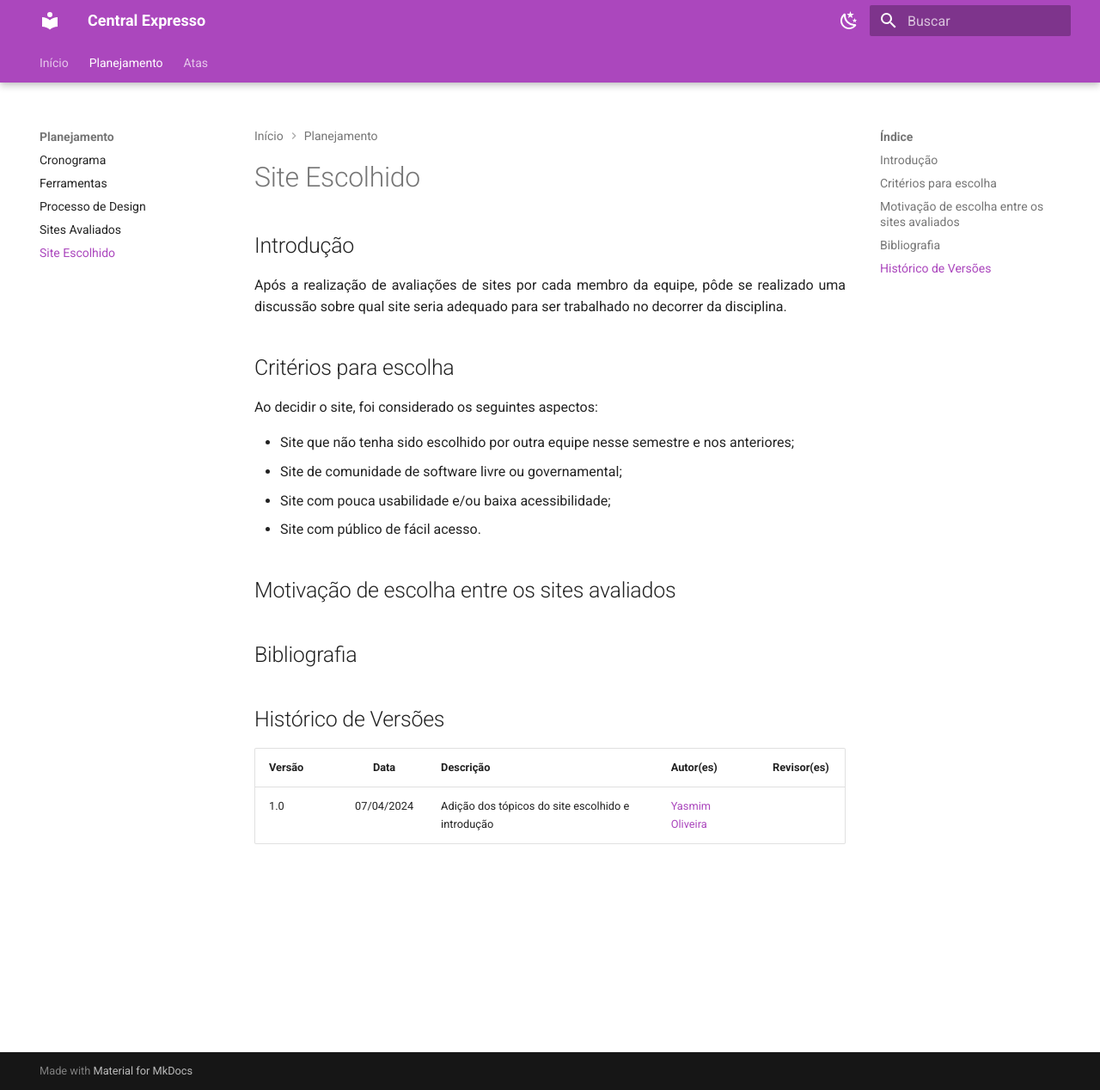
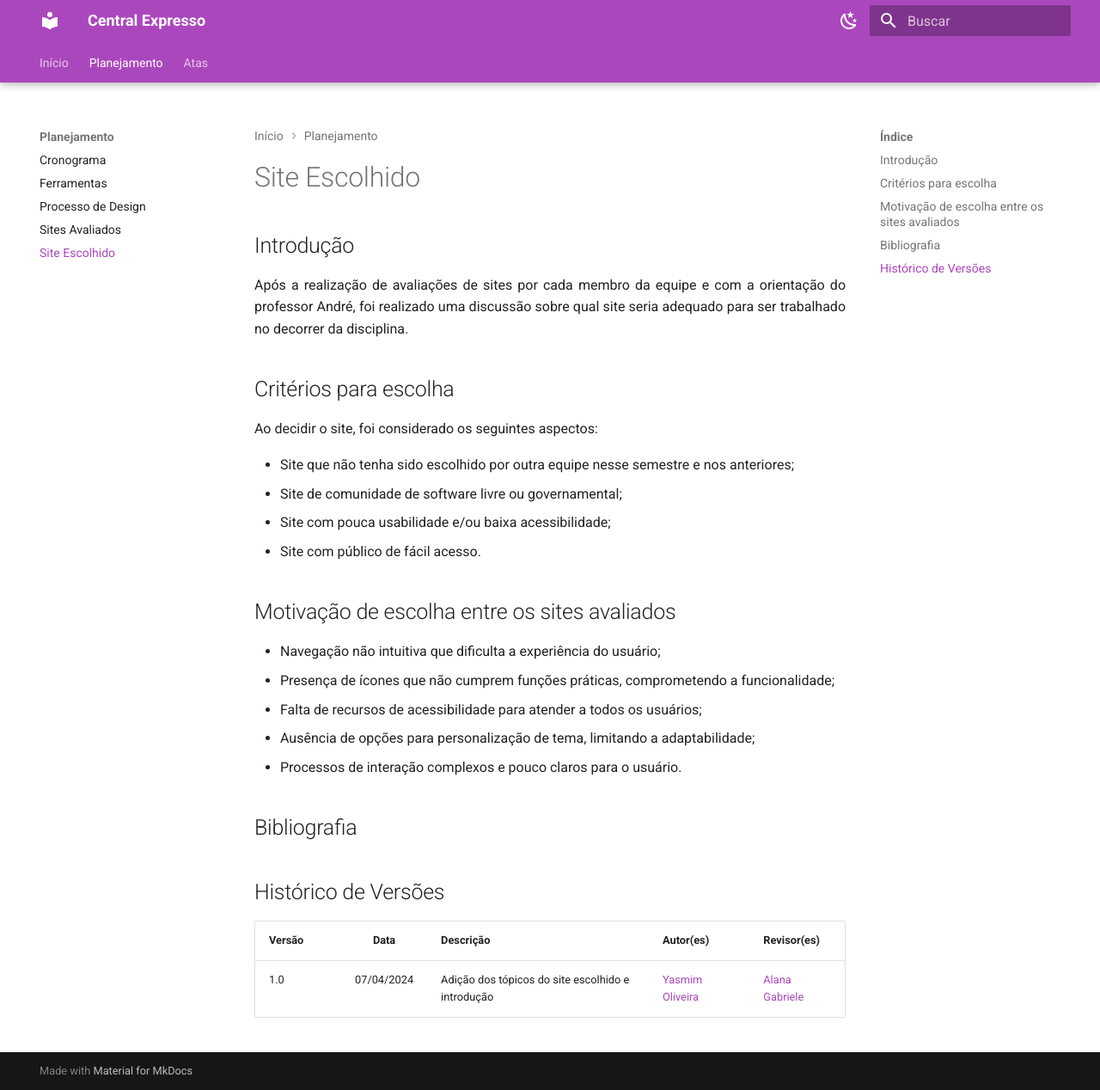
Before and after one commit to Interacao-Humano-Computador/2024.1-Grupo08, an MkDocs documentation site: the page built from docs/planejamento/site_escolhido.md, in a window 1280 px wide and 1268 px high. Shown: the whole window at 86% size. Built offline with MkDocs 1.6.1 and Material for MkDocs 9.7.7, drawn with Linux system fonts in a browser that asks for light colours.

Commit message:
motivacao do site

```diff
--- a/docs/planejamento/site_escolhido.md
+++ b/docs/planejamento/site_escolhido.md
@@ -1,28 +1,32 @@
 ## Introdução
 
-Após a realização de avaliações de sites por cada membro da equipe, pôde se realizado uma discussão sobre qual site seria adequado para ser trabalhado no decorrer da disciplina.
+Após a realização de avaliações de sites por cada membro da equipe e com a orientação do professor André, foi realizado uma discussão sobre qual site seria adequado para ser trabalhado no decorrer da disciplina.
 
 ## Critérios para escolha
+
 Ao decidir o site, foi considerado os seguintes aspectos:
+
 <ul>
 <li> Site que não tenha sido escolhido por outra equipe nesse semestre e nos anteriores; </li>
 <li> Site de comunidade de software livre ou governamental; </li>
 <li> Site com pouca usabilidade e/ou baixa acessibilidade; </li>
 <li> Site com público de fácil acesso. </li>
-
-
-
 </ul>
-
 
 ## Motivação de escolha entre os sites avaliados
 
+<ul>
+<li> Navegação não intuitiva que dificulta a experiência do usuário; </li>
+<li> Presença de ícones que não cumprem funções práticas, comprometendo a funcionalidade; </li>
+<li> Falta de recursos de acessibilidade para atender a todos os usuários; </li>
+<li> Ausência de opções para personalização de tema, limitando a adaptabilidade; </li>
+<li> Processos de interação complexos e pouco claros para o usuário. </li>
+</ul>
 
 ## Bibliografia
 
-
 ## Histórico de Versões
 
-| Versão |    Data    | Descrição                                 | Autor(es)                                       | Revisor(es)                                    |
-| ------ | :--------: | ----------------------------------------- | ----------------------------------------------- | ---------------------------------------------- |
-| 1.0    | 07/04/2024 | Adição dos tópicos do site escolhido e introdução | [Yasmim Oliveira](https://github.com/yaskisoba) |    |
+| Versão |    Data    | Descrição                                         | Autor(es)                                       | Revisor(es)                                        |
+| ------ | :--------: | ------------------------------------------------- | ----------------------------------------------- | -------------------------------------------------- |
+| 1.0    | 07/04/2024 | Adição dos tópicos do site escolhido e introdução | [Yasmim Oliveira](https://github.com/yaskisoba) | [Alana Gabriele](https://github.com/alanagabriele) |
```
